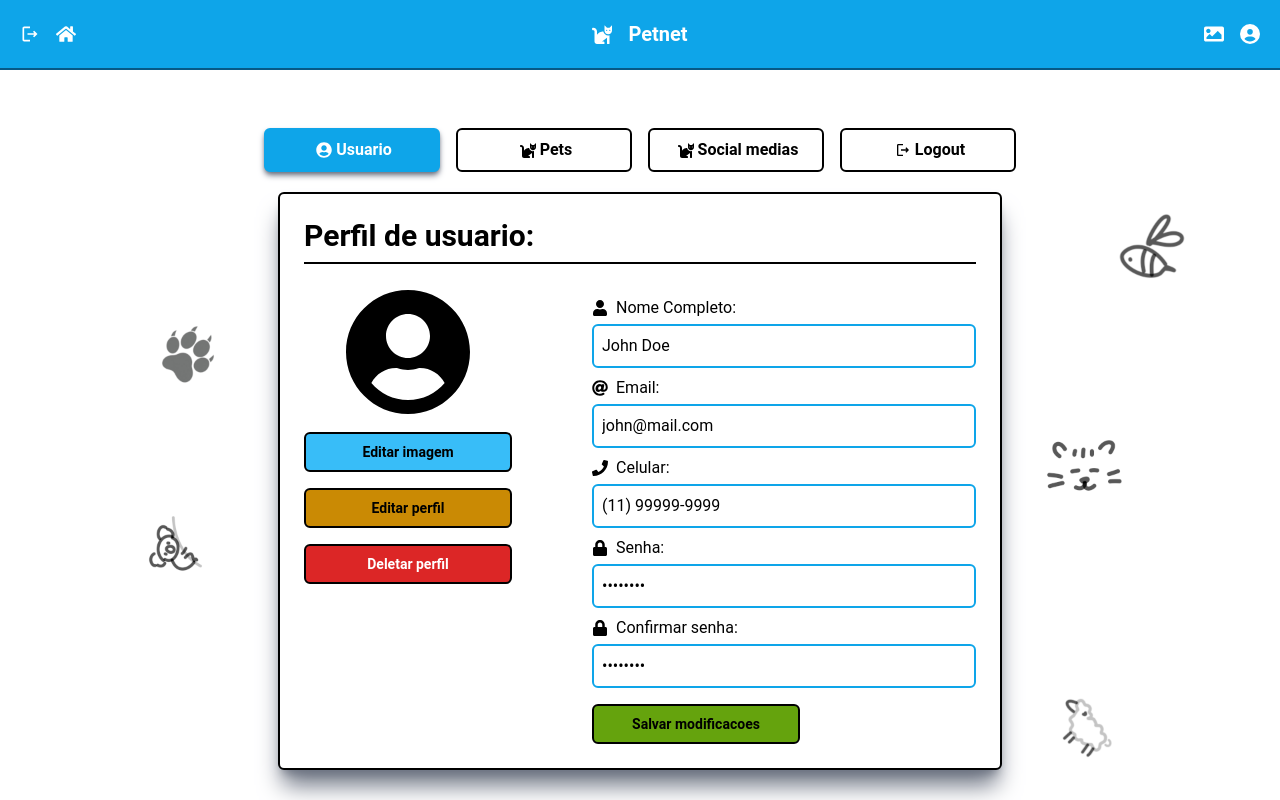
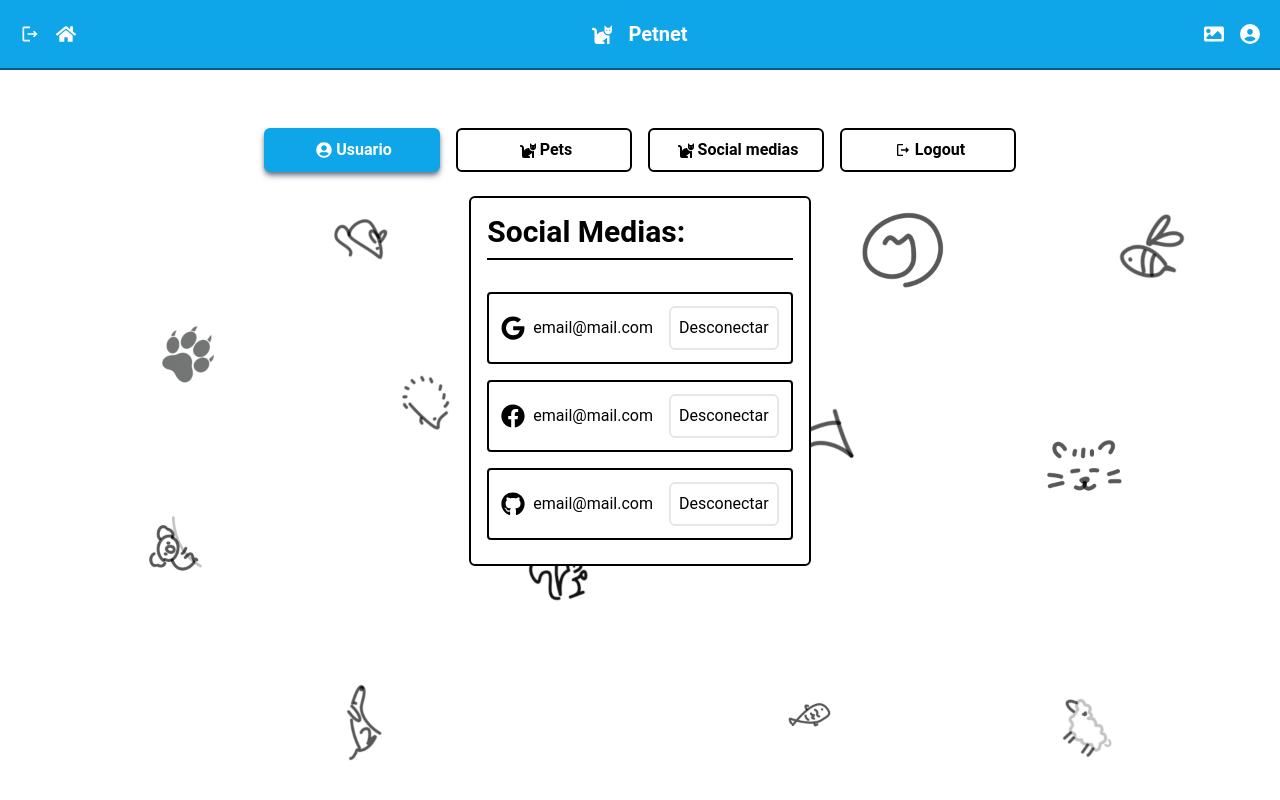
Before and after one commit to GustavoSMelo/petnet, a Next.js app: page /profile/user in a window 1280 px wide. Shown: the top 800 px of the page. Built offline with nearby package versions, Linux system fonts and the light colour scheme.

Commit message:
:construction: WIP - Working in progress

```diff
--- /dev/null
+++ b/src/app/activities/activities.style.scss
@@ -0,0 +1,45 @@
+@charset "UTF-8";
+
+@tailwind base;
+@tailwind components;
+@tailwind utilities;
+
+.activitiesContainer {
+    @apply flex;
+
+    .activityContentDocument {
+        @apply flex flex-col items-center w-full justify-center;
+
+        h1 {
+            @apply text-4xl text-blue-950 font-bold;
+        }
+
+        .imgPreview {
+            @apply w-28 h-28 mt-6;
+        }
+
+        .picturePetInput {
+            @apply hidden;
+        }
+
+        .picturePetInputLabel, .btnGenerateDocument {
+            @apply cursor-pointer border-solid border-2 border-black mt-10 px-4 py-6 rounded-md flex items-center bg-sky-200 shadow-md shadow-gray-500 transition-all;
+
+            .uploadLabelIcon {
+                @apply mr-2;
+            }
+        }
+
+        .btnGenerateDocument {
+            @apply bg-lime-400
+        }
+
+        .picturePetInputLabel:hover {
+            @apply bg-sky-300 transition-all;
+        }
+
+        .btnGenerateDocument:hover {
+            @apply bg-lime-500 transition-all;
+        }
+    }
+}
--- /dev/null
+++ b/src/app/activities/page.tsx
@@ -0,0 +1,83 @@
+"use client";
+
+import { FaUpload } from "react-icons/fa";
+import "./activities.style.scss";
+
+import ActivityAsidePanel from "@petnet/components/activities/asidePanel";
+import { ChangeEvent, useState } from "react";
+
+const Activities = () => {
+    const [file, setFile] = useState<File | null>(null);
+    const [generateDocument, setGenerateDocument] = useState(false);
+
+    const handleFileUpload = (event: ChangeEvent<HTMLInputElement>) => {
+        const files = event.target.files;
+        if (!files || !files.length) return;
+
+        const tmpFile: File = files[0];
+
+        if (tmpFile) {
+            if (
+                tmpFile.type !== "image/png" &&
+                tmpFile.type !== "image/jpg" &&
+                tmpFile.type !== "image/jpeg" &&
+                tmpFile.type !== "image/webp"
+            ) {
+                return;
+            }
+
+            console.log(tmpFile);
+            setFile(tmpFile);
+        }
+    };
+
+    return (
+        <div className="activitiesContainer">
+            <ActivityAsidePanel />
+
+            <div className="activityContentDocument">
+                <h1>Gerador do documento geral da petnet: </h1>
+                <h3>
+                    Insira a imagem do seu pet para gerar uma imagem de
+                    documento fofinha para seu melhor amigo(a)
+                </h3>
+
+                {file ? (
+                    <img
+                        className="imgPreview"
+                        src={URL.createObjectURL(file)}
+                    />
+                ) : (
+                    <></>
+                )}
+
+                {file ? (
+                    <button type="button" className="btnGenerateDocument">
+                        Gerar Documento
+                    </button>
+                ) : (
+                    <></>
+                )}
+
+                <input
+                    type="file"
+                    className="picturePetInput"
+                    id="picturePetInput"
+                    accept=".png,.jpg,.jpeg,.webp"
+                    onChange={(event) => handleFileUpload(event)}
+                />
+                <label
+                    className="picturePetInputLabel"
+                    htmlFor="picturePetInput"
+                >
+                    <FaUpload className="uploadLabelIcon" />{" "}
+                    {!file
+                        ? "Clique aqui e faca o upload"
+                        : "Clique para alterar a imagem"}
+                </label>
+            </div>
+        </div>
+    );
+};
+
+export default Activities;
--- a/src/app/page.tsx
+++ b/src/app/page.tsx
@@ -1,41 +1,56 @@
-'use client';
+"use client";
 
-import './page.style.scss';
+import "./page.style.scss";
 import Box from "@petnet/assets/box.png";
-import Image from 'next/image';
-import { useRouter } from 'next/navigation';
+import Image from "next/image";
+import { useRouter } from "next/navigation";
 
 const Home = () => {
     const router = useRouter();
 
     return (
-        <main className='main-container'>
-            <span className='wrapper'>
-                <div className='introduction-content'>
+        <main className="main-container">
+            <span className="wrapper">
+                <div className="introduction-content">
                     <h1>
                         Conecte seu melhor
                         <br />
                         amigo ao mundo do petnet
                     </h1>
 
-                    <p>Petnet eh uma rede social feita exclusivamente para seu pet, guarde seus melhores momentos com ele e divirta-se com uma variedade de tarefas para fazer dentro da plataforma, 100% gratuito e codigo aberto</p>
+                    <p>
+                        Petnet eh uma rede social feita exclusivamente para seu
+                        pet, guarde seus melhores momentos com ele e divirta-se
+                        com uma variedade de tarefas para fazer dentro da
+                        plataforma, 100% gratuito e codigo aberto
+                    </p>
 
-                    <span className='btnRow-container'>
+                    <span className="btnRow-container">
                         <button
-                            type='button'
-                            className='btnLogin'
-                            onClick={() => router.push('/login')}
+                            type="button"
+                            className="btnLogin"
+                            onClick={() => router.push("/login")}
                         >
                             Entrar na plataforma
                         </button>
 
-                        <button type='button' className='btnMoreInfo'>
-                            Conheca a plataforma
+                        <button
+                            onClick={() => router.push("/activities")}
+                            type="button"
+                            className="btnMoreInfo"
+                        >
+                            Experimente a plataforma
                         </button>
                     </span>
                 </div>
-                <figure className='petbox-container'>
-                    <Image priority src={Box.src} alt="box" width={500} height={500} />
+                <figure className="petbox-container">
+                    <Image
+                        priority
+                        src={Box.src}
+                        alt="box"
+                        width={500}
+                        height={500}
+                    />
                 </figure>
             </span>
         </main>
--- a/src/app/profile/user/page.tsx
+++ b/src/app/profile/user/page.tsx
@@ -4,6 +4,7 @@ import "./userprofile.style.scss";
 
 import Footer from "@petnet/components/footer";
 import Navbar from "@petnet/components/navbar";
+import UserProfileSocialMedias from "@petnet/components/profile/socialMedias";
 import UserProfileDetails from "@petnet/components/profile/user";
 // import UserProfilePets from "@petnet/components/profile/pets";
 
@@ -36,8 +37,9 @@ const UserProfile = () => {
                     </figure>
                 </section>
                 <section className="tabContent">
-                    <UserProfileDetails />
+                    {/* <UserProfileDetails /> */}
                     {/* <UserProfilePets /> */}
+                    <UserProfileSocialMedias />
                 </section>
             </main>
             <Footer />
--- /dev/null
+++ b/src/components/activities/asidePanel/asidePanel.style.scss
@@ -0,0 +1,21 @@
+@charset "UTF-8";
+
+@tailwind base;
+@tailwind components;
+@tailwind utilities;
+
+
+.asidePanelContainer {
+    @apply bg-sky-500 text-white flex flex-col min-h-screen w-fit p-3;
+
+    button {
+        @apply flex text-nowrap font-bold text-xl p-2 rounded-sm;
+        .btnIcons {
+            @apply w-8 h-8 mr-2;
+        }
+    }
+
+    .selectedButton {
+        @apply border-solid border-2 border-white bg-white text-sky-500;
+    }
+}
--- /dev/null
+++ b/src/components/activities/asidePanel/index.tsx
@@ -0,0 +1,23 @@
+import "./asidePanel.style.scss";
+
+import { FaRegAddressCard } from "react-icons/fa6";
+import { LuSwords } from "react-icons/lu";
+import { TbPlayCardStarFilled } from "react-icons/tb";
+
+const ActivityAsidePanel = () => {
+    return (
+        <aside className="asidePanelContainer">
+            <button type="button">
+                <FaRegAddressCard className="btnIcons" /> Pet Docs
+            </button>
+            <button type="button">
+                <LuSwords className="btnIcons" /> RPG Gen
+            </button>
+            <button type="button">
+                <TbPlayCardStarFilled className="btnIcons" /> P-TCG
+            </button>
+        </aside>
+    );
+};
+
+export default ActivityAsidePanel;
--- a/src/components/profile/socialMedias/index.tsx
+++ b/src/components/profile/socialMedias/index.tsx
@@ -1,5 +1,37 @@
+import "./userprofileSocialMedias.style.scss";
+
+import { FaFacebook, FaGithub, FaGoogle } from "react-icons/fa";
+
 const UserProfileSocialMedias = () => {
-    return <h1>Social Medias</h1>
+    return (
+        <div className="userProfileSocialMediasContainer">
+            <h1>Social Medias: </h1>
+
+            <section>
+                <span>
+                    <FaGoogle className="socialMediaIcons" />
+                    <p>email@mail.com</p>
+                </span>
+                <button type="button">Desconectar</button>
+            </section>
+
+            <section>
+                <span>
+                    <FaFacebook className="socialMediaIcons" />
+                    <p>email@mail.com</p>
+                </span>
+                <button type="button">Desconectar</button>
+            </section>
+
+            <section>
+                <span>
+                    <FaGithub className="socialMediaIcons" />
+                    <p>email@mail.com</p>
+                </span>
+                <button type="button"> Desconectar</button>
+            </section>
+        </div>
+    );
 };
 
 export default UserProfileSocialMedias;
--- a/src/components/profile/socialMedias/userprofileSocialMedias.style.scss
+++ b/src/components/profile/socialMedias/userprofileSocialMedias.style.scss
@@ -1 +1,33 @@
 @charset "UTF-8";
+
+@tailwind base;
+@tailwind components;
+@tailwind utilities;
+
+.userProfileSocialMediasContainer {
+    @apply flex border-solid border-2 border-black flex-col p-4 mt-6 bg-white rounded-md;
+
+    h1 {
+        @apply border-b-2 border-black mb-6 text-3xl font-bold pb-2;
+    }
+
+    section {
+        @apply border-2 border-solid border-black rounded my-2 flex items-center justify-center p-3;
+
+        span {
+            @apply flex items-center;
+
+            .socialMediaIcons {
+                @apply size-6;
+            }
+
+            p {
+                @apply ml-2;
+            }
+        }
+
+        button {
+            @apply ml-4 border-2 p-2 rounded-md;
+        }
+    }
+}
```
